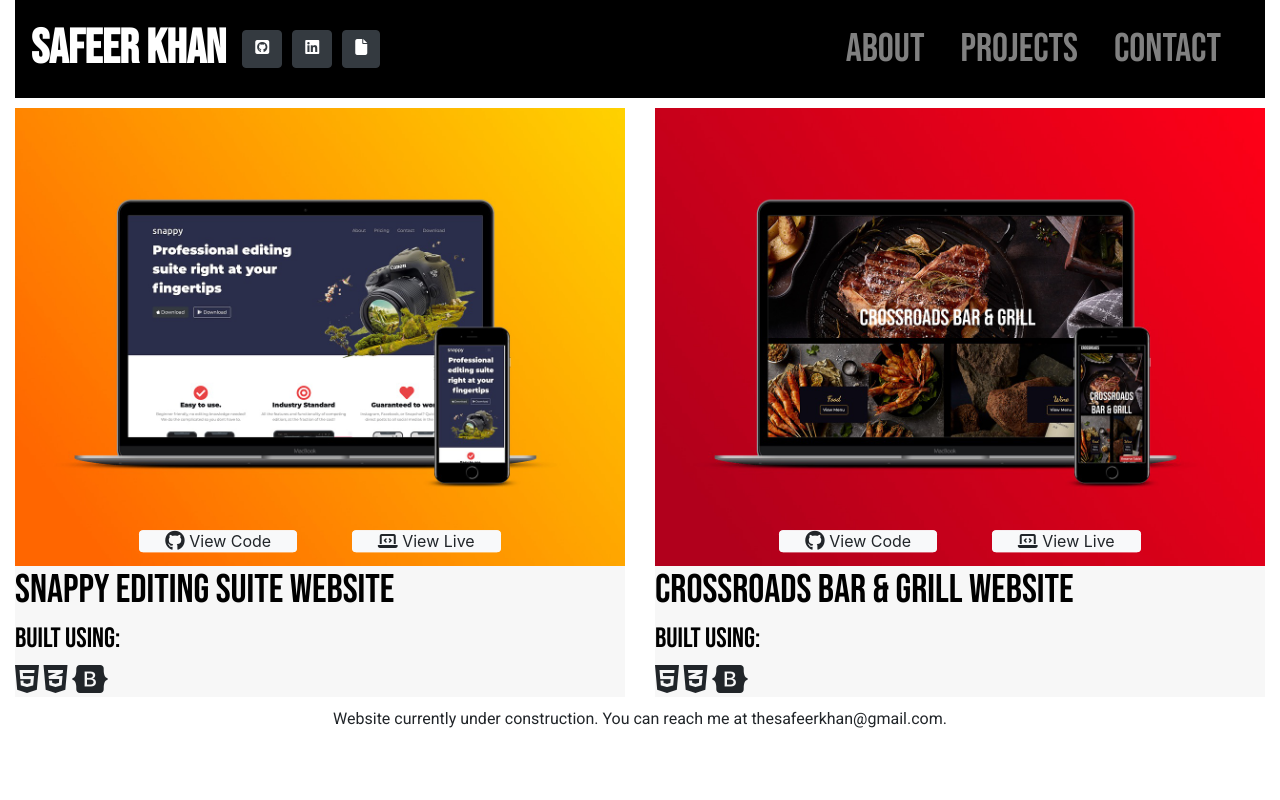
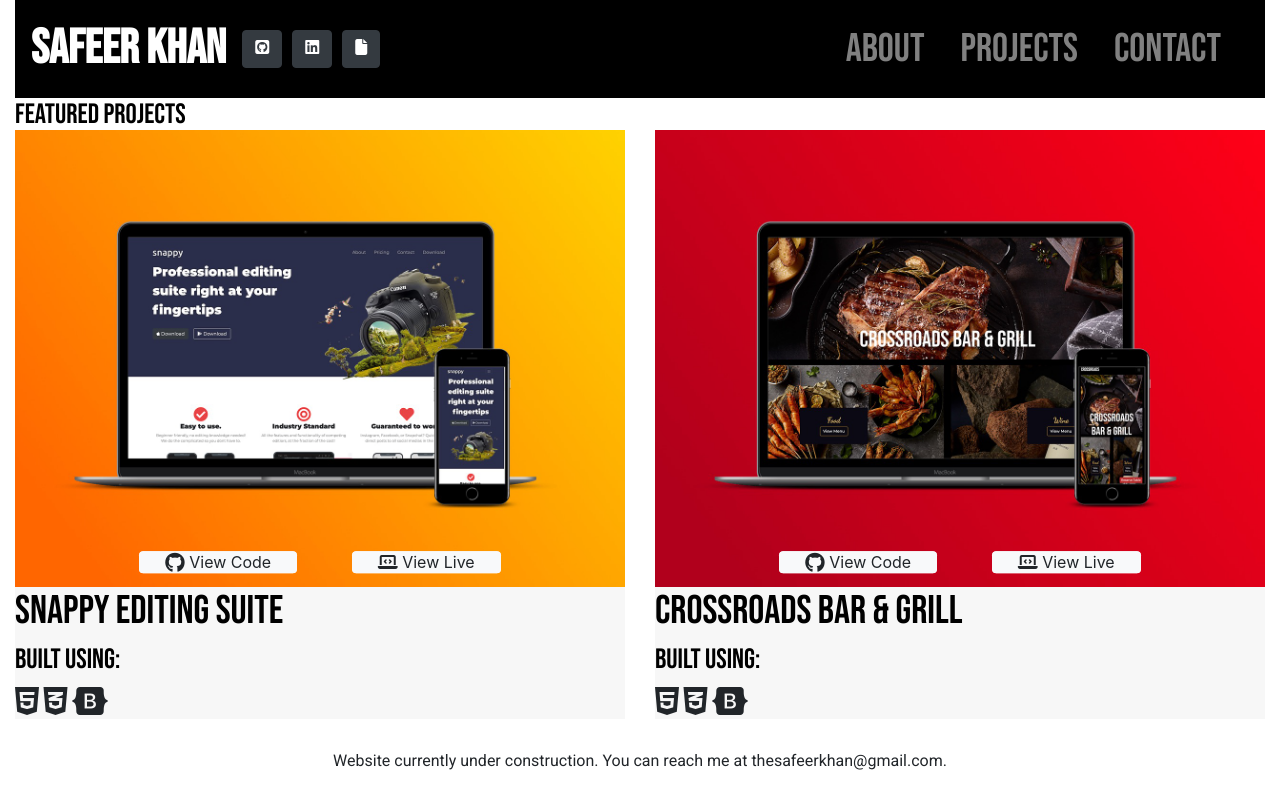
Before and after one commit to thesafeerkhan/safeerkhan-portfolio-old, a plain HTML site: page index.html in a window 1280 px wide. Drawn offline with nearby package versions, Linux system fonts and the light colour scheme.

Commit message:
Style: Fixed some margins and padding within columns

```diff
--- a/index.html
+++ b/index.html
@@ -3,7 +3,7 @@
 	<head>
 		<meta charset="UTF-8" />
 		<meta name="viewport" content="width=device-width, initial-scale=1.0" />
-		<title>Safeer Khan's Portoflio</title>
+		<title>Safeer Khan - Toronto Web & Software Developer</title>
 		<!-- Bootstrap Style -->
 		<link
 			rel="stylesheet"
@@ -39,8 +39,9 @@
 
 			<!-- Featured Projects -->
 			<div id="featured-section">
+				<h3>Featured Projects</h3>
 				<div class="row">
-					<div class="col-lg-6">
+					<div class="col-md-6">
 						<div class="image-container">
 							<img src="images/snappy.jpg" alt="" />
 							<div class="project-links">
@@ -49,7 +50,7 @@
 							</div>
 						</div>
 						<div class="project-summary">
-							<h1>Snappy Editing Suite Website</h1>
+							<h1>Snappy Editing Suite</h1>
 							<div class="tech-icons">
 								<h3>Built Using:</h3>
 								<i class="fab fa-html5 fa-2x"></i>
@@ -58,7 +59,7 @@
 							</div>
 						</div>
 					</div>
-					<div class="col-lg-6">
+					<div class="col-md-6">
 						<div class="image-container">
 							<img src="images/crossroads.jpg" alt="" />
 							<div class="project-links">
@@ -67,7 +68,7 @@
 							</div>
 						</div>
 						<div class="project-summary">
-							<h1>Crossroads Bar & Grill Website</h1>
+							<h1>Crossroads Bar & Grill</h1>
 							<div class="tech-icons">
 								<h3>Built Using:</h3>
 								<i class="fab fa-html5 fa-2x"></i>
@@ -80,7 +81,25 @@
 			</div>
 
 			<!-- About -->
-			<div id="contact">
+			<div id="about">
+				<!-- <div class="about-section">
+					<div class="row">
+						<div class="col-md-4">
+							<div class="about-image">
+								<img src="images/IMG_4086.JPG" alt="">
+							</div>
+							<div class="about-info">
+								<h3>Toronto, Canada</h4>
+								<h4>Front End: HTML, CSS</h4>
+								<h4>Back End: </h4>
+								<h4>Frameworks: </h4>
+							</div>
+						</div>
+						<div class="col-md-8">
+							<h1>Full Stack Web Developer</h1>
+						</div>
+					</div>
+				</div> -->
 				<p>Website currently under construction. You can reach me at thesafeerkhan@gmail.com. </p>
 			</div>
 		</div>
--- a/styles.css
+++ b/styles.css
@@ -6,7 +6,8 @@ body {
 
 h1,
 h2,
-h3 {
+h3,
+h4 {
 	font-family: "Bebas Neue", cursive;
 	color: black;
 }
@@ -20,8 +21,8 @@ p {
 	text-align: center;
 }
 
-.col-lg-6 {
-	margin-top: 10px;
+.col-md-6 {
+	margin: -10px 0 30px;
 }
 
 /* NavBar */
@@ -91,7 +92,16 @@ img {
 }
 
 /* Contact Section */
-#contact {
+#about {
+	/* background-color: #f7f7f7; */
 	text-align: center;
-	padding: 10px 0%;
 }
+
+.about-image {
+	width: 300px;
+	height: 300px;
+	background-color: beige;
+}
+.about-info {
+	text-align: center;
+}
```
